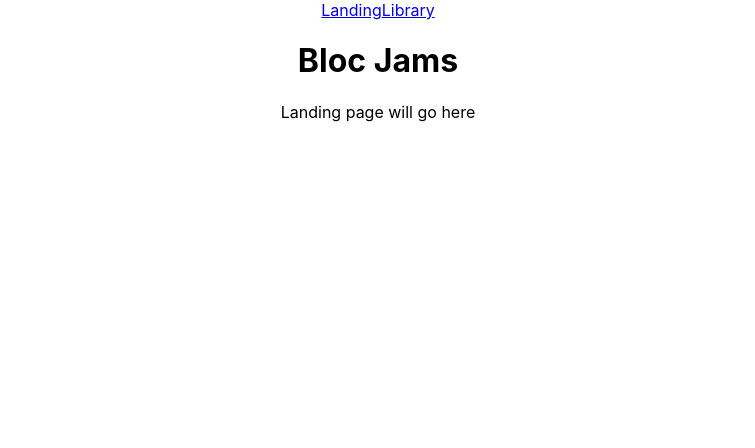
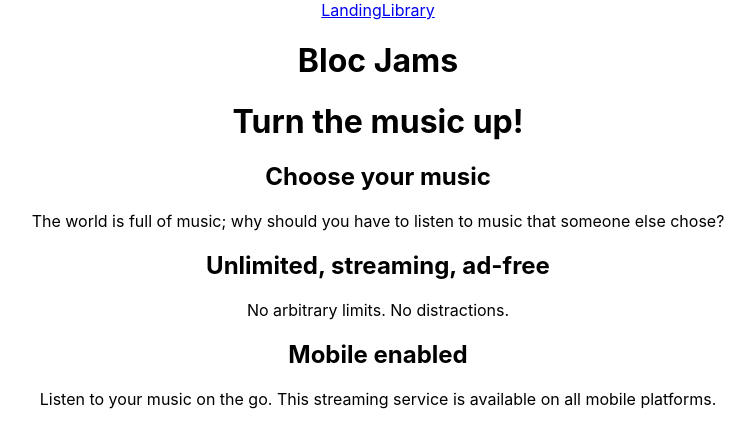
Before and after one commit to mrhxs/bloc-jams-react, a React (Create React App) app: page / in a window 1280 px wide. Shown: the top 448 px of the page, without its empty margins (262-1017 px from the left). Built offline with nearby package versions, Linux system fonts and the light colour scheme.

Commit message:
fixed album checkpoint

```diff
--- a/src/components/Album.js
+++ b/src/components/Album.js
@@ -24,13 +24,6 @@
            <h1 id="album-title">Album - {this.state.album.title}</h1>
              <h2 className="artist">Artist - {this.state.album.artist}</h2>
              <div id="release-info">Release Info - {this.state.album.releaseInfo}</div>
-             <tbody id="songs">
-              {
-                this.state.album.songs.map((song, index, array) =>
-                <tr className="song" key={index} onClick={() => this.handleSongClick(song)}>{song.key} {song.title} {song.duration}</tr>
-                )
-              }
-             </tbody>
           </div>
         </section>
           <table id="song-list">
@@ -40,8 +33,18 @@
               <col id="song-duration-column" />
             </colgroup>
             <tbody>
+              {this.state.album.songs.map((song, index) => (
+                <tr
+                key={index}
+                onClick={() => this.handleSongClick(song)}
+                >
+                  <td> {song.key} </td>
+                  <td> {song.title} </td>
+                  <td> {song.duration} </td>
+                </tr>
+              ))}
             </tbody>
-            </table>
+          </table>
         </section>
     );
   }
--- a/src/components/Landing.js
+++ b/src/components/Landing.js
@@ -1,9 +1,28 @@
 import React from 'react';
 
-const Landing = () => (
-  <section className="landing">
-    Landing page will go here
-  </section>
+const Landing = () =>
+(
+  <div>
+    <h1 className="hero-title">Turn the music up!</h1>
+
+    <section className="selling-points">
+      <div className="point">
+        <span className="ion-music-note"></span>
+        <h2 className="point-title">Choose your music</h2>
+        <p className="point-description">The world is full of music; why should you have to listen to music that someone else chose?</p>
+      </div>
+      <div className="point">
+        <span className="ion-radio-waves"></span>
+        <h2 className="point-title">Unlimited, streaming, ad-free</h2>
+        <p className="point-description">No arbitrary limits. No distractions.</p>
+      </div>
+      <div className="point">
+        <span className="ion-iphone"></span>
+        <h2 className="point-title">Mobile enabled</h2>
+        <p className="point-description">Listen to your music on the go. This streaming service is available on all mobile platforms.</p>
+      </div>
+    </section>
+  </div>
 );
 
 export default Landing;
```
